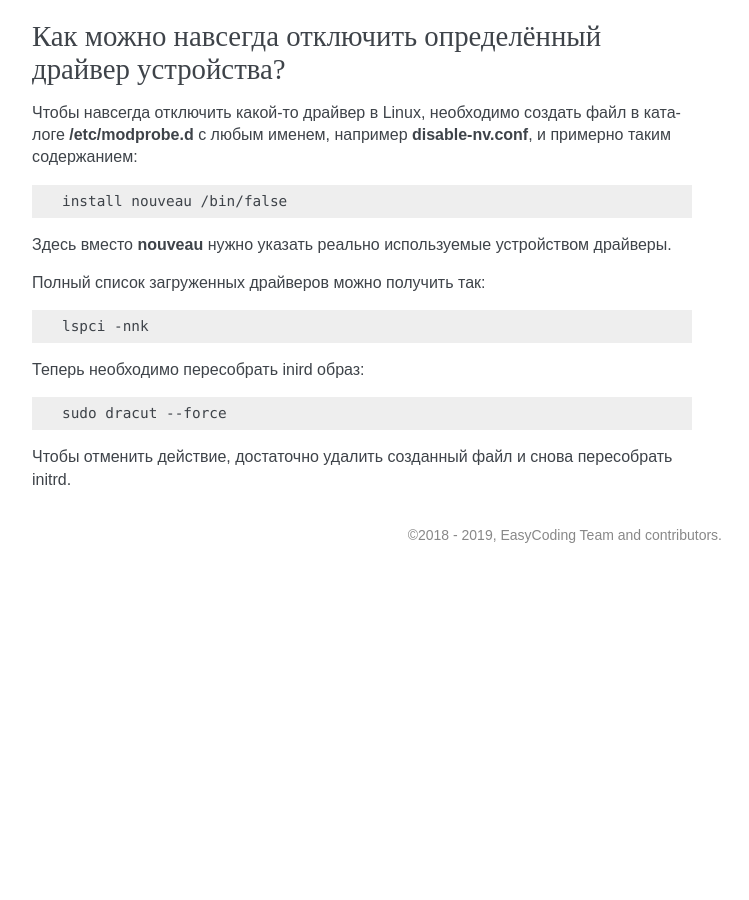
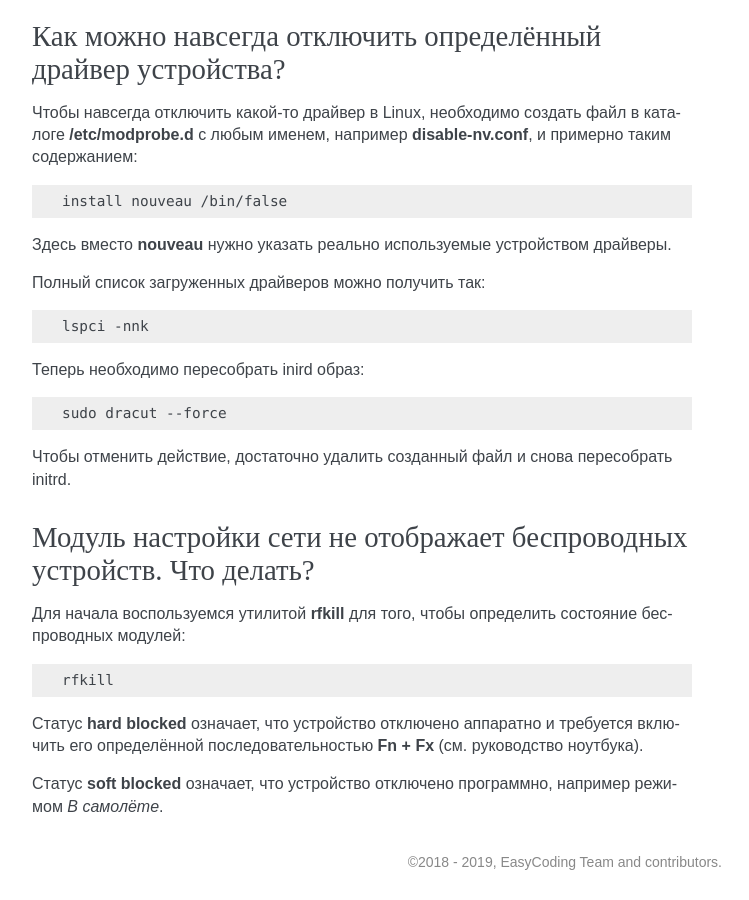
Before and after one commit to RussianFedora/FAQ, a Sphinx documentation site: the page built from source/hardware.rst, in a window 1280 px wide and 900 px high, scrolled down 1983 px. Shown: the whole window, without its empty margins (388-1137 px from the left). Built offline with Sphinx 7.4.7, drawn with Linux system fonts in a browser that asks for light colours; before the commit the page ends 2556 px from its top, so only the background shows below that; some of the changed text lies outside the part shown.

Commit message:
Added question about rfkill.

```diff
--- a/source/hardware.rst
+++ b/source/hardware.rst
@@ -129,3 +129,19 @@
     sudo dracut --force
 
 Чтобы отменить действие, достаточно удалить созданный файл и снова пересобрать initrd.
+
+.. index:: wi-fi, rfkill, wireless
+.. _rfkill:
+
+Модуль настройки сети не отображает беспроводных устройств. Что делать?
+===========================================================================
+
+Для начала воспользуемся утилитой **rfkill** для того, чтобы определить состояние беспроводных модулей:
+
+.. code-block:: bash
+
+    rfkill
+
+Статус **hard blocked** означает, что устройство отключено аппаратно и требуется включить его определённой последовательностью **Fn + Fx** (см. руководство ноутбука).
+
+Статус **soft blocked** означает, что устройство отключено программно, например режимом *В самолёте*.
```
